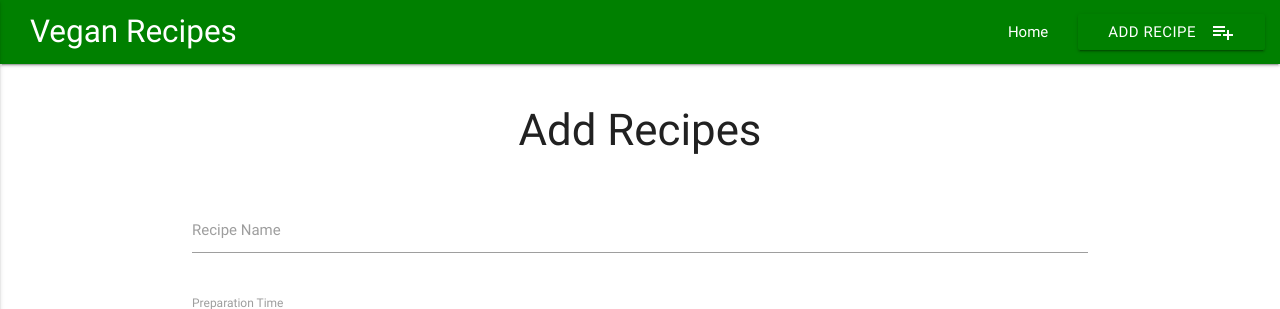
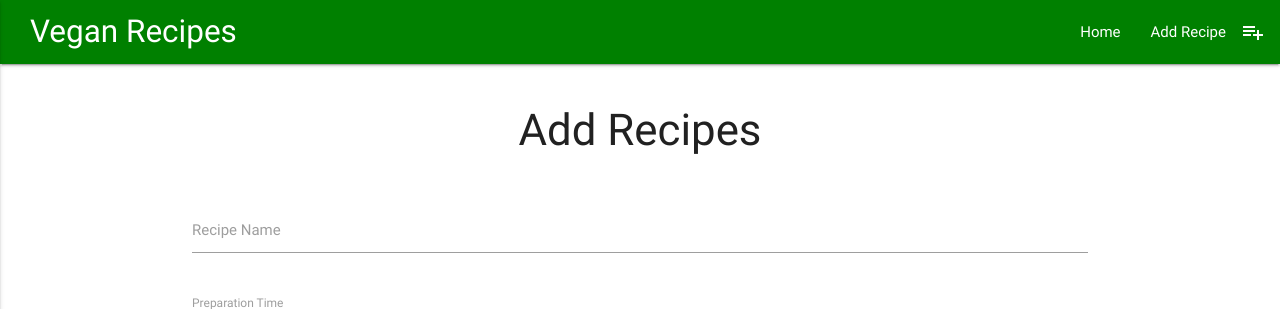
Before and after one commit to Code-Institute-Submissions/cookbook-jw, a Flask app: page /add_recipes in a window 1280 px wide. Shown: the top 309 px of the page. Run offline with Flask 2, Linux system fonts and the light colour scheme; data that the repository does not hold is empty; some libraries are stand-ins or nearby versions.

Commit message:
removed button theme for adding recipe's from navbar

```diff
--- a/templates/base.html
+++ b/templates/base.html
@@ -13,12 +13,12 @@
                 <a href="#" data-activates="mobile-demo" class="button-collapse"><i class="material-icons">menu</i></a>
                 <ul id="nav-mobile" class="right hide-on-med-and-down">
                     <li><a href="{{url_for('show_recipes')}}">Home</a></li>
-                    <li><a href="{{url_for('add_recipes')}}"class="waves-effect waves-light btn">Add Recipe<i class="material-icons right">playlist_add</i></a></li>
+                    <li><a href="{{url_for('add_recipes')}}">Add Recipe<i class="material-icons right">playlist_add</i></a></li>
 
                 </ul>
                 <ul class="side-nav" id="mobile-demo">
                     <li><a href="{{url_for('show_recipes')}}">Home</a></li>
-                    <li><a href="{{url_for('add_recipes')}}"class="waves-effect waves-light btn">Add Recipe<i class="material-icons right">playlist_add</i></a></li>
+                    <li><a href="{{url_for('add_recipes')}}">Add Recipe<i class="material-icons right">playlist_add</i></a></li>
                 </ul>
             </div>
         </nav>
```
